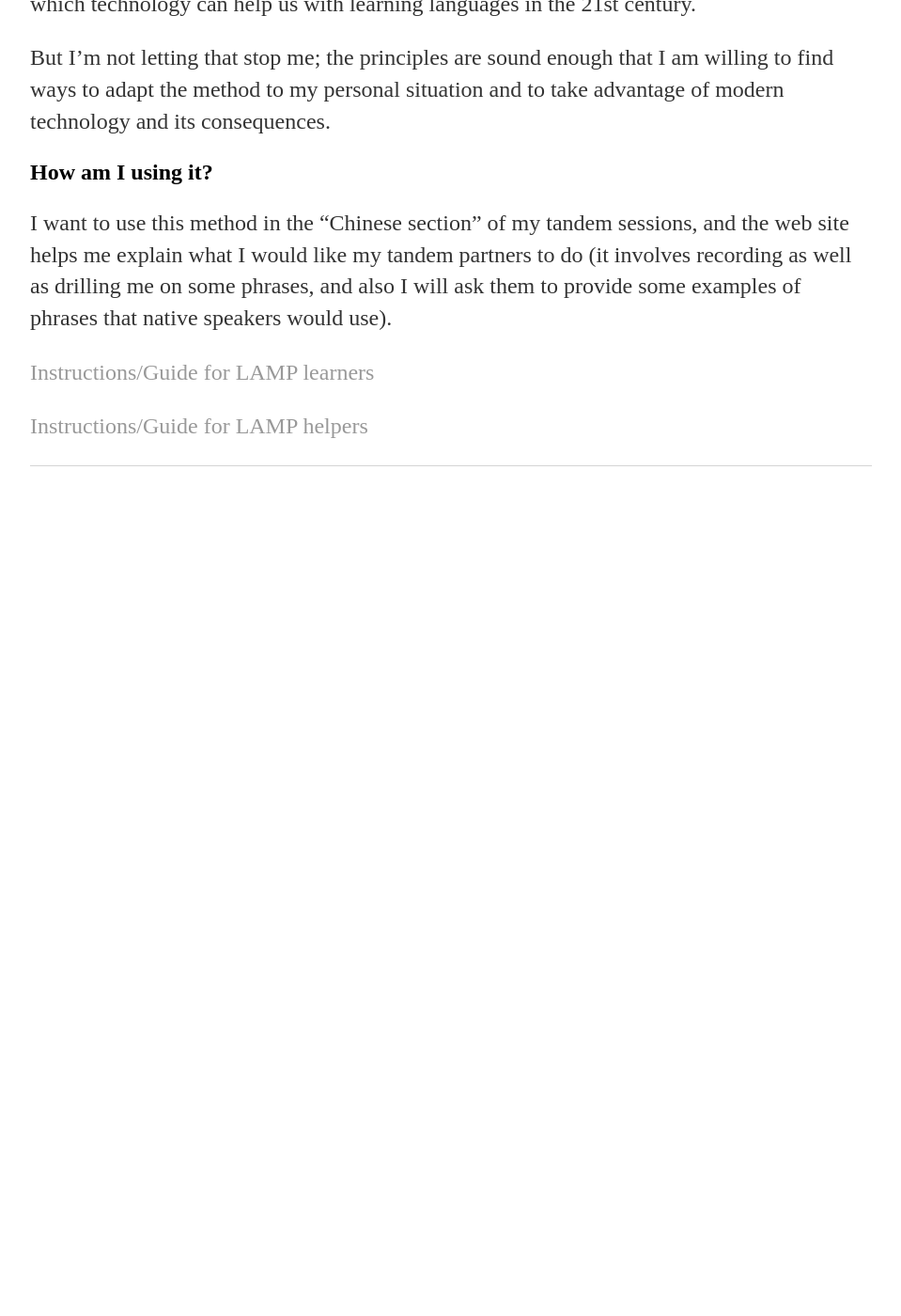
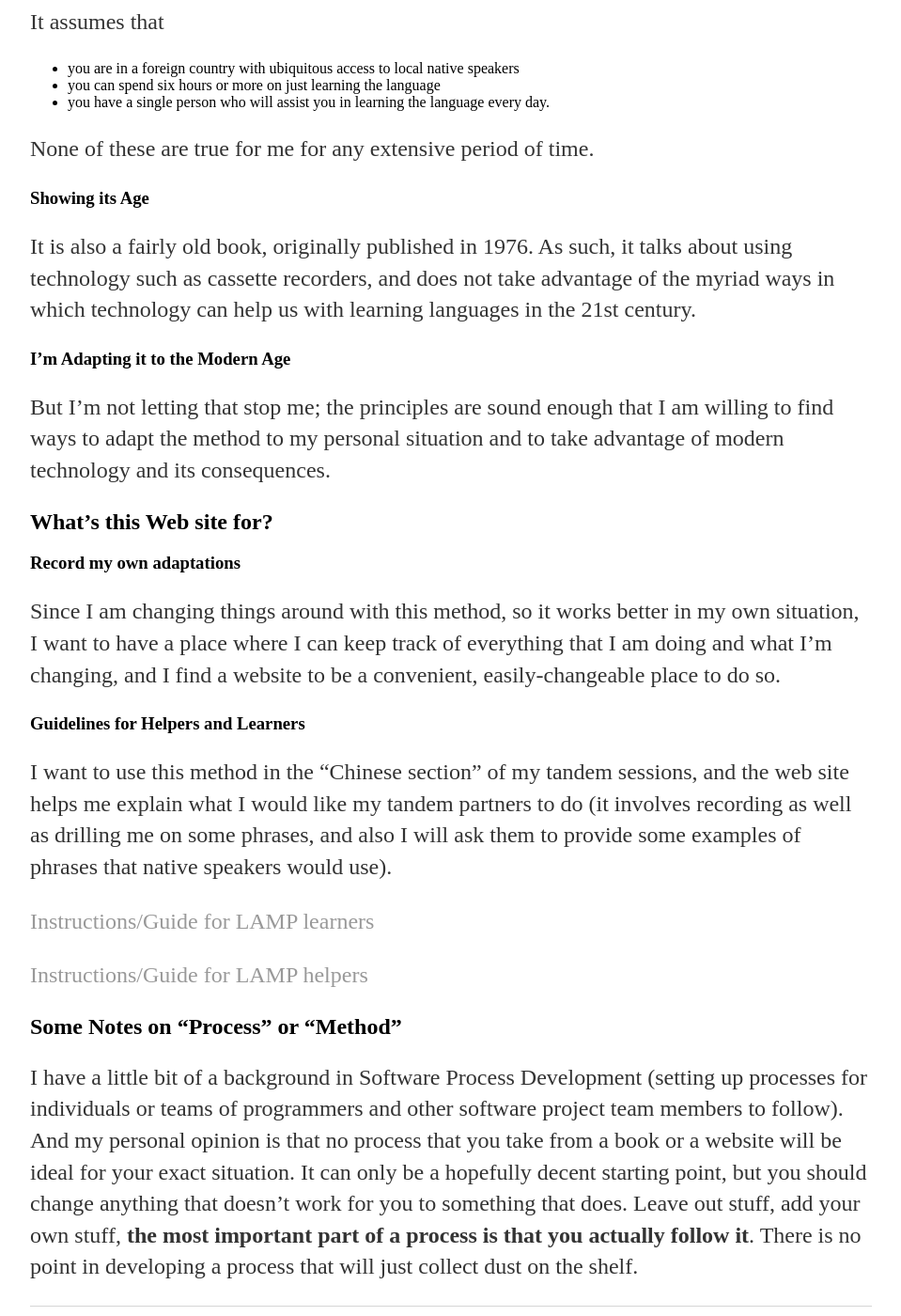
Before and after one commit to nczempin/ll, a Jekyll site: the page built from lamp-overview.md, in a window 1280 px wide and 1400 px high, scrolled down 833 px. Shown: the whole window at 94% size, without its empty margins (160-1119 px from the left). Built offline with Jekyll 4.4.1, drawn with Linux system fonts in a browser that asks for light colours; our own code applies the rules of GitHub Pages for plain Markdown files; before the commit the page ends 1389 px from its top, so only the background shows below that; some of the changed text lies outside the part shown.

Commit message:
Update lamp-overview.md

```diff
--- a/lamp-overview.md
+++ b/lamp-overview.md
@@ -1,4 +1,8 @@
 # LAMP ("Language Acquisition Made Practical")
+
+## What is it?
+LAMP is a method "that lets you learn any language". It is described in a book originally written in 1976, called [Language Acquisition Made Practical"](https://www.amazon.com/Language-Acquisition-Made-Practical-Learners/dp/B0054RBDSM/).
+
 
 ## Why do I use it?
 My two main goals for using it are
@@ -6,10 +10,12 @@
 2. to get me actually speaking to native speakers of Chinese
 much faster than is usually the case (probably at the expense of efficiency in other areas).
 
+When I encountered the book for the first time, it occurred to me that its contents would probably help me tremendously with my goals. I'm sure it can also help people who are in a different situation than I am, but I haven't looked into that in any amount of detail.
 
-## What is it?
-For that I am using the principles described in a book called  [Language Acquisition Made Practical"](https://www.amazon.com/Language-Acquisition-Made-Practical-Learners/dp/B0054RBDSM/).
-I find this book very useful, but it does have some drawbacks that make it less than ideal:
+## What am I doing with it?
+
+### Assumptions of the Book
+I find the method laid out in the LAMP book very useful, but it does have some drawbacks that make it less than ideal:
 
 It assumes that
 * you are in a foreign country with ubiquitous access to local native speakers
@@ -18,13 +24,24 @@
 
 None of these are true for me for any extensive period of time.
 
+### Showing its Age
 It is also a fairly old book, originally published in 1976. As such, it talks about using technology such as cassette recorders, and does not take advantage of the myriad ways in which technology can help us with learning languages in the 21st century.
 
+### I'm Adapting it to the Modern Age
 But I'm not letting that stop me; the principles are sound enough that I am willing to find ways to adapt the method to my personal situation and to take advantage of modern technology and its consequences.
 
-## How am I using it?
+## What's this Web site for?
+
+### Record my own adaptations
+Since I am changing things around with this method, so it works better in my own situation, I want to have a place where I can keep track of everything that I am doing and what I'm changing, and I find a website to be a convenient, easily-changeable place to do so.
+
+### Guidelines for Helpers and Learners
 I want to use this method in the "Chinese section" of my tandem sessions, and the web site helps me explain what I would like my tandem partners to do (it involves recording as well as drilling me on some phrases, and also I will ask them  to provide some examples of phrases that native speakers would use).
 
 [Instructions/Guide for LAMP learners](lamp-learner)
 
 [Instructions/Guide for LAMP helpers](lamp-helper)
+
+## Some Notes on "Process" or "Method"
+
+I have a little bit of a background in Software Process Development (setting up processes for individuals or teams of programmers and other software project team members to follow). And my personal opinion is that no process that you take from a book or a website will be ideal for your exact situation. It can only be a hopefully decent starting point, but you should change anything that doesn't work for you to something that does. Leave out stuff, add your own stuff, **the most important part of a process is that you actually follow it**. There is no point in developing a process that will just collect dust on the shelf.
```
